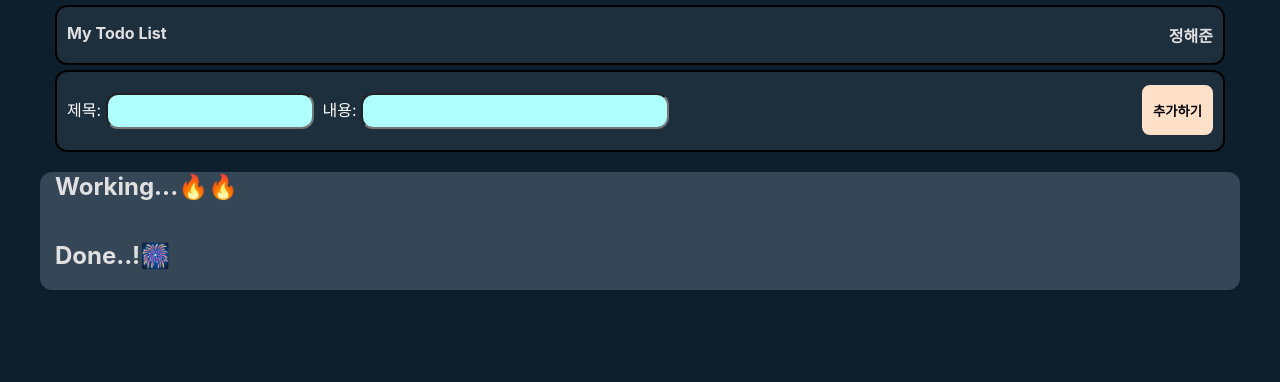
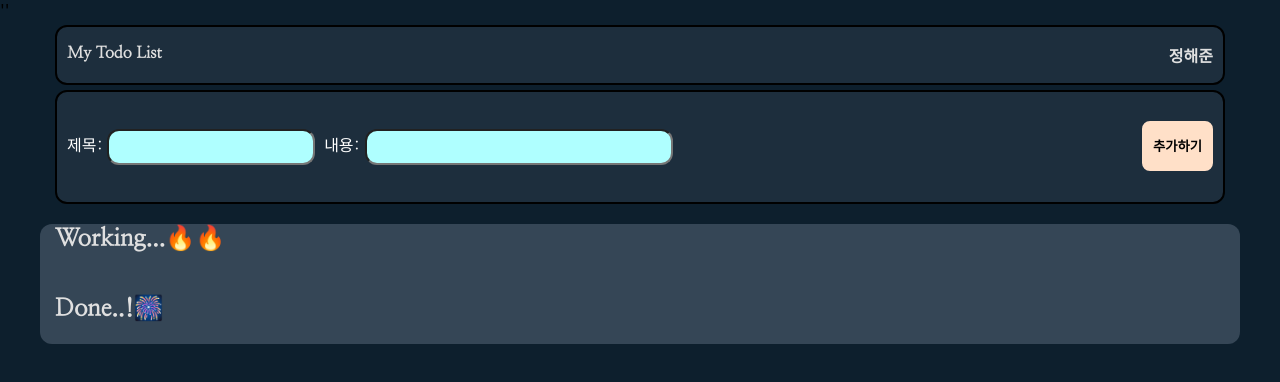
Before and after one commit to DecidedCard/React-todolist, a React (Create React App) app: page / in a window 1280 px wide. Shown: the top 382 px of the page. Built offline with nearby package versions, Linux system fonts and the light colour scheme.

Commit message:
feat: 유효성 검사 및 폰트 변경

```diff
--- a/public/index.html
+++ b/public/index.html
@@ -2,19 +2,18 @@
 <html lang="en">
   <head>
     <meta charset="utf-8" />
-    <link rel="icon" href="%PUBLIC_URL%/favicon.ico" />
     <meta name="viewport" content="width=device-width, initial-scale=1" />
     <meta name="theme-color" content="#000000" />
     <meta
       name="description"
       content="Web site created using create-react-app"
     />
-    <link rel="apple-touch-icon" href="%PUBLIC_URL%/logo192.png" />
     <!--
       manifest.json provides metadata used when your web app is installed on a
       user's mobile device or desktop. See https://developers.google.com/web/fundamentals/web-app-manifest/
     -->
     <link rel="manifest" href="%PUBLIC_URL%/manifest.json" />
+    ''
     <!--
       Notice the use of %PUBLIC_URL% in the tags above.
       It will be replaced with the URL of the `public` folder during the build.
@@ -24,7 +23,13 @@
       work correctly both with client-side routing and a non-root public URL.
       Learn how to configure a non-root public URL by running `npm run build`.
     -->
-    <title>React App</title>
+    <link rel="preconnect" href="https://fonts.googleapis.com" />
+    <link rel="preconnect" href="https://fonts.gstatic.com" crossorigin />
+    <link
+      href="https://fonts.googleapis.com/css2?family=Nanum+Myeongjo&display=swap"
+      rel="stylesheet"
+    />
+    <title>My TodoList</title>
   </head>
   <body>
     <noscript>You need to enable JavaScript to run this app.</noscript>
--- a/src/App.css
+++ b/src/App.css
@@ -1,3 +1,8 @@
+* {
+  font-family: "Nanum Myeongjo", serif;
+  font-style: normal;
+}
+
 :root {
   --primary-100: #0d6e6e;
   --primary-200: #4a9d9c;
@@ -39,6 +44,28 @@ h2 {
   font-weight: bolder;
 }
 
+.add-todo {
+  display: flex;
+  flex-direction: column;
+  margin: 5px 15px 0px 15px;
+  padding: 5px 10px 5px 10px;
+  border: 2px solid black;
+  border-radius: 12px;
+  color: var(--text-100);
+  background-color: var(--bg-200);
+}
+
+.content-add {
+  display: flex;
+  justify-content: space-between;
+}
+
+.check-content {
+  display: none;
+  color: red;
+  margin: -15px 0px 5px 15px;
+}
+
 .title-input {
   width: 200px;
   height: 30px;
@@ -60,18 +87,6 @@ h2 {
   border: 5px solid var(--accent-200);
   height: 50px;
   margin-top: 8px;
-}
-
-.add-todo {
-  display: flex;
-  flex-direction: row;
-  justify-content: space-between;
-  margin: 5px 15px 0px 15px;
-  padding: 5px 10px 5px 10px;
-  border: 2px solid black;
-  border-radius: 12px;
-  color: var(--text-100);
-  background-color: var(--bg-200);
 }
 
 .todolist {
--- a/src/components/Header.jsx
+++ b/src/components/Header.jsx
@@ -15,8 +15,9 @@ function Header({ contents, setContents }) {
 
   const addBtnEvent = () => {
     if (title === "" && content === "") {
-      alert("내용을 입력하셔야 합니다.");
+      document.querySelector(".check-content").style.display = "block";
     } else {
+      document.querySelector(".check-content").style.display = "none";
       const newTodo = {
         id: contents.length + 1,
         title,
@@ -42,6 +43,7 @@ function Header({ contents, setContents }) {
         <p>정해준</p>
       </section>
       <section className="add-todo">
+        <p className="content-add">
           <p>
             제목:&nbsp;
             <input
@@ -59,6 +61,8 @@ function Header({ contents, setContents }) {
           <button className="add-btn" onClick={addBtnEvent}>
             추가하기
           </button>
+        </p>
+        <p className="check-content">내용을 입력해주시기 바랍니다.</p>
       </section>
     </header>
   );
```
Lines whose indentation alone changed are shown as unchanged.
